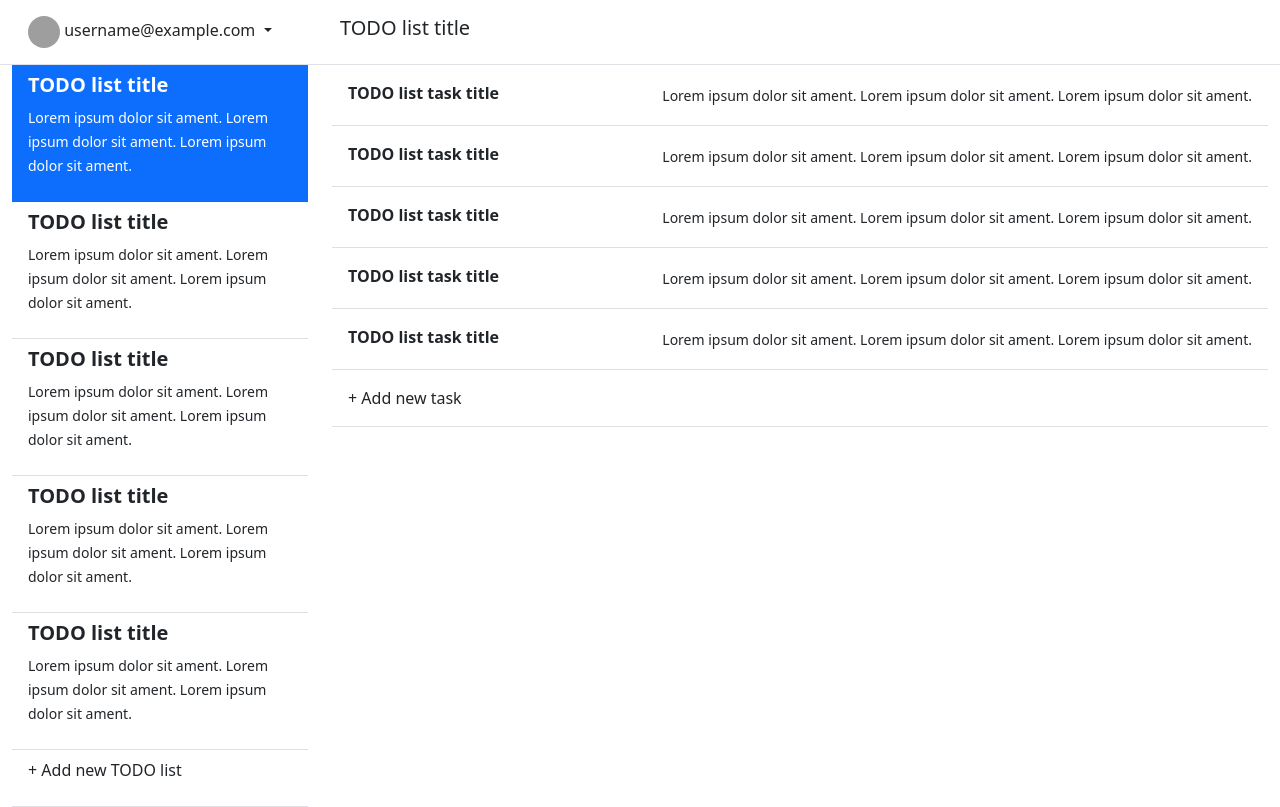
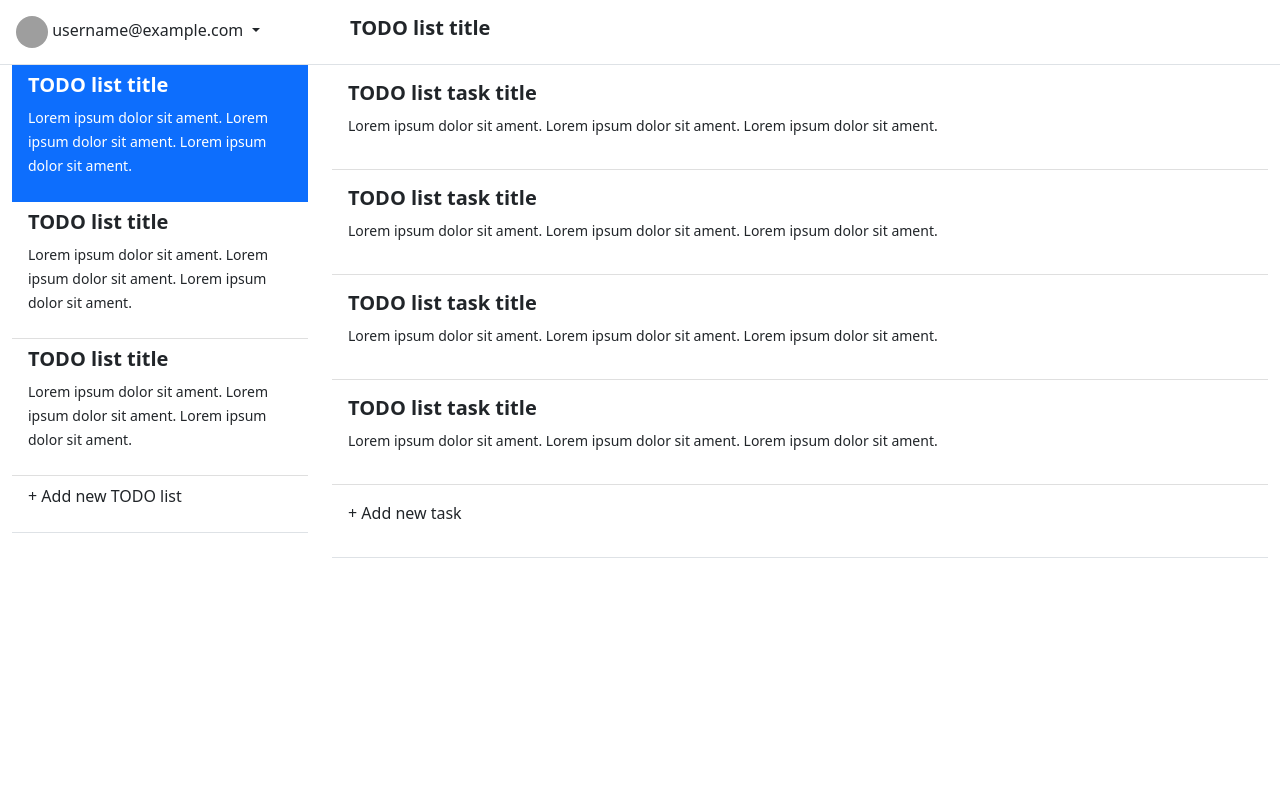
Before and after one commit to dennisshevtsov/bootstrap-todo-sample, a website: page index.html in a window 1280 px wide. Drawn offline with nearby package versions, Linux system fonts and the light colour scheme; grey boxes are pictures that could not be loaded.

Commit message:
update task; update title

```diff
--- a/index.html
+++ b/index.html
@@ -7,9 +7,8 @@
   <link href="node_modules/bootstrap/dist/css/bootstrap.min.css" rel="stylesheet" />
 </head>
 <body>
-  <header class="border-bottom p-3">
-    <div class="container-fluid">
-      <div class="row">
+  <header class="container-fluid border-bottom p-3">
+    <div class="row">
         <div class="col-md-3 dropdown">
           <a id="ddUser" class="d-block link-dark text-decoration-none dropdown-toggle" href="#" data-bs-toggle="dropdown" aria-expanded="false">
             <img class="rounded-circle" src="https://github.com/mdo.png" alt="username@example.com" width="32" height="32">
@@ -21,9 +20,8 @@
             <li><a class="dropdown-item" href="#"><span>Log out</span></a></li>
           </ul>
         </div>
-        <h5 class="col-md-9"><span>TODO list title</span></h5>
+        <h5 class="col-md-9"><strong class="p-3">TODO list title</strong></h5>
       </div>
-    </div>
   </header>
   <div class="container-fluid">
     <div class="row">
@@ -42,54 +40,30 @@
             <p><small>Lorem ipsum dolor sit ament. Lorem ipsum dolor sit ament. Lorem ipsum dolor sit ament.</small></p>
           </a>
           <a href="#" class="list-group-item list-group-item-action">
-            <h5><strong>TODO list title</strong></h5>
-            <p><small>Lorem ipsum dolor sit ament. Lorem ipsum dolor sit ament. Lorem ipsum dolor sit ament.</small></p>
-          </a>
-          <a href="#" class="list-group-item list-group-item-action">
-            <h5><strong>TODO list title</strong></h5>
-            <p><small>Lorem ipsum dolor sit ament. Lorem ipsum dolor sit ament. Lorem ipsum dolor sit ament.</small></p>
-          </a>
-          <a href="#" class="list-group-item list-group-item-action">
             <p>+ Add new TODO list</p>
           </a>
         </div>
       </div>
       <div class="col-md-9">
-        <div class="list-group list-group-flush border-bottom scrollarea">
-          <a href="#" class="list-group-item list-group-item-action py-3 lh-tight">
-            <div class="d-flex w-100 align-items-center justify-content-between">
-              <strong class="mb-1">TODO list task title</strong>
-              <small>Lorem ipsum dolor sit ament. Lorem ipsum dolor sit ament. Lorem ipsum dolor sit ament.</small>
-            </div>
+        <div class="list-group list-group-flush border-bottom">
+          <a href="#" class="list-group-item list-group-item-action py-3">
+            <h5><strong class="mb-1">TODO list task title</strong></h5>
+            <p><small>Lorem ipsum dolor sit ament. Lorem ipsum dolor sit ament. Lorem ipsum dolor sit ament.</small></p>
           </a>
-          <a href="#" class="list-group-item list-group-item-action py-3 lh-tight">
-            <div class="d-flex w-100 align-items-center justify-content-between">
-              <strong class="mb-1">TODO list task title</strong>
-              <small>Lorem ipsum dolor sit ament. Lorem ipsum dolor sit ament. Lorem ipsum dolor sit ament.</small>
-            </div>
+          <a href="#" class="list-group-item list-group-item-action py-3">
+            <h5><strong class="mb-1">TODO list task title</strong></h5>
+            <p><small>Lorem ipsum dolor sit ament. Lorem ipsum dolor sit ament. Lorem ipsum dolor sit ament.</small></p>
           </a>
-          <a href="#" class="list-group-item list-group-item-action py-3 lh-tight">
-            <div class="d-flex w-100 align-items-center justify-content-between">
-              <strong class="mb-1">TODO list task title</strong>
-              <small>Lorem ipsum dolor sit ament. Lorem ipsum dolor sit ament. Lorem ipsum dolor sit ament.</small>
-            </div>
+          <a href="#" class="list-group-item list-group-item-action py-3">
+            <h5><strong class="mb-1">TODO list task title</strong></h5>
+            <p><small>Lorem ipsum dolor sit ament. Lorem ipsum dolor sit ament. Lorem ipsum dolor sit ament.</small></p>
           </a>
-          <a href="#" class="list-group-item list-group-item-action py-3 lh-tight">
-            <div class="d-flex w-100 align-items-center justify-content-between">
-              <strong class="mb-1">TODO list task title</strong>
-              <small>Lorem ipsum dolor sit ament. Lorem ipsum dolor sit ament. Lorem ipsum dolor sit ament.</small>
-            </div>
+          <a href="#" class="list-group-item list-group-item-action py-3">
+            <h5><strong class="mb-1">TODO list task title</strong></h5>
+            <p><small>Lorem ipsum dolor sit ament. Lorem ipsum dolor sit ament. Lorem ipsum dolor sit ament.</small></p>
           </a>
-          <a href="#" class="list-group-item list-group-item-action py-3 lh-tight">
-            <div class="d-flex w-100 align-items-center justify-content-between">
-              <strong class="mb-1">TODO list task title</strong>
-              <small>Lorem ipsum dolor sit ament. Lorem ipsum dolor sit ament. Lorem ipsum dolor sit ament.</small>
-            </div>
-          </a>
-          <a href="#" class="list-group-item list-group-item-action py-3 lh-tight">
-            <div class="d-flex w-100 align-items-center justify-content-between">
-              <span>+ Add new task</span>
-            </div>
+          <a href="#" class="list-group-item list-group-item-action py-3">
+            <p>+ Add new task</p>
           </a>
         </div>
       </div>
```
